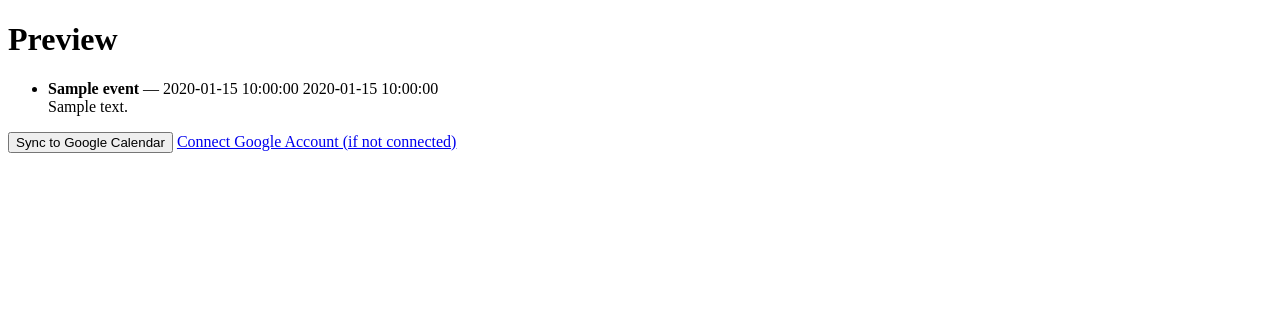
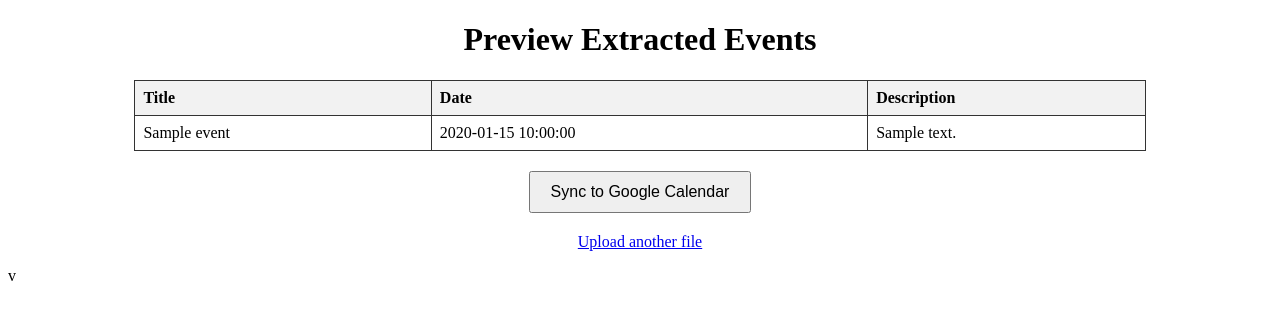
Before and after one commit to katele22/syllabus2calendar, a Flask app: template templates/preview.html in a window 1280 px wide. Shown: the top 320 px of the page. Run offline with Flask 3, Linux system fonts and the light colour scheme; the template is opened without the code that fills it: most values are stand-ins (such as "Sample title", 1, 10 or a date in 2020).

Commit message:
extract important dates from a docx file

```diff
--- a/app.py
+++ b/app.py
@@ -4,36 +4,117 @@ from google_auth_oauthlib.flow import Flow
 from googleapiclient.discovery import build
 from datetime import datetime
 import os
+import json
+from dotenv import load_dotenv
+from openai import OpenAI
+from docx import Document
+import re
+
+# Load environment variables
+load_dotenv()
+openai_api_key = os.getenv("OPENAI_API_KEY")
+
 os.environ["OAUTHLIB_INSECURE_TRANSPORT"] = "1"  # only for development
 app = Flask(__name__)
-app.secret_key = "dev-secret"  # replace with a secure secret in production
+app.secret_key = "dev-secret"
 
 GOOGLE_CLIENT_SECRETS_FILE = "credentials.json"
-SCOPES = ["https://www.googleapis.com/auth/calendar.readonly"]
+SCOPES = ["https://www.googleapis.com/auth/calendar"]
+
+# Initialize OpenAI client
+openai_client = OpenAI(api_key=openai_api_key)
+
 
 def credentials_from_session():
     if "credentials" not in session:
         return None
     return Credentials.from_authorized_user_info(session["credentials"], SCOPES)
 
+
 @app.route("/")
 def index():
+    return render_template("upload.html")
+
+
+@app.route("/upload", methods=["POST"])
+def upload():
+    file = request.files.get("file")
+    if not file or not file.filename.endswith(".docx"):
+        flash("Please upload a Word (.docx) syllabus")
+        return redirect(url_for("index"))
+
+    # 1️⃣ Extract text from Word file
+    doc = Document(file)
+    text = "\n".join([p.text for p in doc.paragraphs if p.text.strip() != ""])
+
+    print("DEBUG: Word text extracted:")
+    print(text[:500])  # first 500 characters
+
+    # 2️⃣ Prepare prompt for OpenAI
+    prompt = f"""
+Extract all important academic deadlines (assignments, midterms, exams, projects, quizzes)
+from the syllabus below. Assume the year to be 2025. Return them as a JSON array of objects with fields:
+- title
+- date (YYYY-MM-DD)
+- description
+
+Syllabus:
+{text}
+"""
+
+    # 3️⃣ Call OpenAI GPT API
+    response = openai_client.chat.completions.create(
+        model="gpt-4o-mini",
+        messages=[
+            {"role": "system", "content": "You are an assistant that extracts academic deadlines."},
+            {"role": "user", "content": prompt}
+        ]
+    )
+
+    events_text = response.choices[0].message.content
+    print("DEBUG: OpenAI raw output:")
+    print(events_text)
+
+    # 4️⃣ Extract JSON from OpenAI output
+    try:
+        json_match = re.search(r"\[.*\]", events_text, re.DOTALL)
+        if json_match:
+            events_text = json_match.group()
+            events = json.loads(events_text)
+        else:
+            print("DEBUG: No JSON array found in OpenAI output")
+            events = []
+    except Exception as e:
+        flash("Failed to parse AI response. Check syllabus format.")
+        print("Exception while parsing JSON:", e)
+        events = []
+
+    # 5️⃣ Store in session and show preview
+    session["parsed_events"] = events
+    return render_template("preview.html", events=events)
+
+
+@app.route("/sync", methods=["POST"])
+def sync():
     creds = credentials_from_session()
     if not creds:
         return redirect(url_for("authorize"))
 
     service = build("calendar", "v3", credentials=creds)
-    # list next 5 upcoming events
-    events_result = service.events().list(
-        calendarId="primary",
-        maxResults=5,
-        singleEvents=True,
-        orderBy="startTime",
-        timeMin=datetime.utcnow().isoformat() + 'Z'  # only events after now
-    ).execute()
-    events = events_result.get("items", [])
+    events = session.get("parsed_events", [])
 
-    return render_template("index.html", events=events)
+    for e in events:
+        event_body = {
+            "summary": e.get("title", ""),
+            "description": e.get("description", ""),
+            "start": {"date": e.get("date", "")},
+            "end": {"date": e.get("date", "")}
+        }
+        service.events().insert(calendarId="primary", body=event_body).execute()
+
+    flash("Events synced to Google Calendar!")
+    return redirect(url_for("index"))
+
 
 @app.route("/authorize")
 def authorize():
@@ -50,6 +131,7 @@ def authorize():
     session["state"] = state
     return redirect(authorization_url)
 
+
 @app.route("/oauth2callback")
 def oauth2callback():
     state = session.get("state")
@@ -61,7 +143,6 @@ def oauth2callback():
     )
     flow.fetch_token(authorization_response=request.url)
     creds = flow.credentials
-    # store credentials in session
     session["credentials"] = {
         "token": creds.token,
         "refresh_token": creds.refresh_token,
@@ -72,5 +153,6 @@ def oauth2callback():
     }
     return redirect(url_for("index"))
 
+
 if __name__ == "__main__":
     app.run(debug=True)
--- a/templates/preview.html
+++ b/templates/preview.html
@@ -1,25 +1,66 @@
 <!doctype html>
 <html>
+  <head>
+    <title>Preview Extracted Events</title>
+    <style>
+      table {
+        border-collapse: collapse;
+        width: 80%;
+        margin: 20px auto;
+      }
+      th, td {
+        border: 1px solid #333;
+        padding: 8px;
+        text-align: left;
+      }
+      th {
+        background-color: #f2f2f2;
+      }
+      h1 {
+        text-align: center;
+      }
+      .center {
+        text-align: center;
+      }
+      button {
+        display: block;
+        margin: 20px auto;
+        padding: 10px 20px;
+        font-size: 16px;
+      }
+    </style>
+  </head>
   <body>
-    <h1>Preview</h1>
+    <h1>Preview Extracted Events</h1>
+
     {% if events %}
-      <form action="{{ url_for('sync') }}" method="post">
-        <ul>
-        {% for e in events %}
-          <li>
-            <strong>{{ e.title }}</strong> — {{ e.date }} {{ e.time or '' }} <br/>
-            {{ e.description }}
-          </li>
-        {% endfor %}
-        </ul>
+      <table>
+        <thead>
+          <tr>
+            <th>Title</th>
+            <th>Date</th>
+            <th>Description</th>
+          </tr>
+        </thead>
+        <tbody>
+          {% for event in events %}
+          <tr>
+            <td>{{ event.title }}</td>
+            <td>{{ event.date }}</td>
+            <td>{{ event.description }}</td>
+          </tr>
+          {% endfor %}
+        </tbody>
+      </table>
 
-        <p>
-         <button type="submit">Sync to Google Calendar</button>
-         <a href="{{ url_for('authorize') }}">Connect Google Account (if not connected)</a>
-        </p>
+      <form action="{{ url_for('sync') }}" method="post" class="center">
+        <button type="submit">Sync to Google Calendar</button>
       </form>
     {% else %}
-      <p>No events parsed yet. <a href="{{ url_for('index') }}">Upload</a></p>
+      <p class="center">No events found.</p>
     {% endif %}
+
+    <p class="center"><a href="{{ url_for('index') }}">Upload another file</a></p>
   </body>
 </html>
+v
```
Also changed, not shown: templates/index.html (deleted, +0 -18 lines), templates/upload.html (added, +10 -0 lines), 1 other file.
